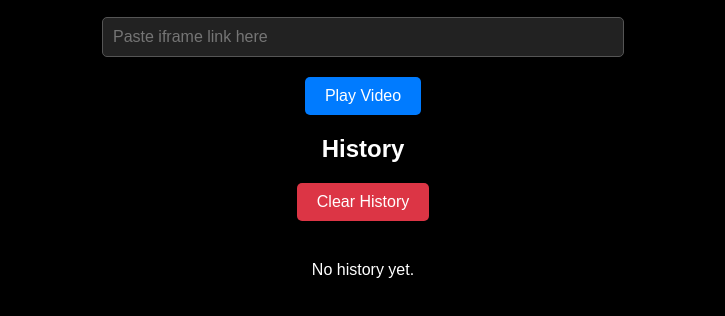
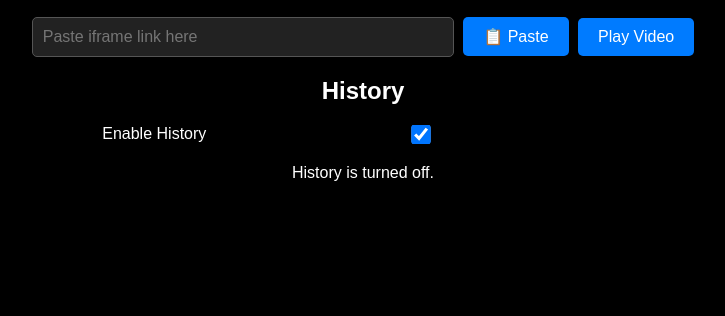
Before and after one commit to kartstest/video-player, a plain HTML site: page index.html in a window 1280 px wide. Shown: the part 60-376 px from the top of the page, without its empty margins (277-1002 px from the left). Drawn offline with Linux system fonts and the light colour scheme.

Commit message:
Update index.html

```diff
--- a/index.html
+++ b/index.html
@@ -1,8 +1,8 @@
 <!DOCTYPE html>
 <html lang="en">
 <head>
-    <meta charset="UTF-8">
-    <meta name="viewport" content="width=device-width, initial-scale=1.0">
+  <meta charset="UTF-8" />
+  <meta name="viewport" content="width=device-width, initial-scale=1.0"/>
   <title>Video Player with History</title>
   <style>
     body {
@@ -13,23 +13,28 @@
       background-color: #000;
       color: #fff;
     }
-        h1, h2 {
+    h1 {
+      margin: 20px 0;
+      color: #fff;
+      cursor: pointer;
+    }
+    h2 {
       margin: 20px 0;
       color: #fff;
     }
     input {
       padding: 10px;
       width: 60%;
-            max-width: 500px;
+      max-width: 400px;
       border: 1px solid #555;
       border-radius: 5px;
-            margin-bottom: 20px;
       font-size: 16px;
       background-color: #222;
       color: #fff;
     }
     button {
       padding: 10px 20px;
+      margin-left: 5px;
       background-color: #007BFF;
       color: white;
       border: none;
@@ -87,26 +92,99 @@
     #clearHistoryBtn:hover {
       background-color: #a71d2a;
     }
+    #historyToggleContainer {
+      margin: 20px;
+    }
+    #historyToggle {
+      transform: scale(1.5);
+      margin-left: 10px;
+      vertical-align: middle;
+      cursor: pointer;
+    }
   </style>
 </head>
 <body>
-    <h1>Video Player</h1>
-    <input type="text" id="videoLink" placeholder="Paste iframe link here">
-    <br>
+  <!-- 2. Home/Refresh button -->
+  <h1 id="homeButton">Video Player</h1>
+
+  <!-- 3. Input + paste-from-clipboard + Play -->
+  <div>
+    <input
+      type="text"
+      id="videoLink"
+      placeholder="Paste iframe link here"
+      autocomplete="off"
+    />
+    <button onclick="pasteFromClipboard()">📋 Paste</button>
     <button onclick="playVideo()">Play Video</button>
+  </div>
+
   <div id="videoContainer"></div>
 
   <h2>History</h2>
+  <!-- 1. Toggle history on/off -->
+  <div id="historyToggleContainer">
+    <label for="historyToggle">
+      Enable History
+      <input type="checkbox" id="historyToggle" />
+    </label>
+  </div>
   <button id="clearHistoryBtn" onclick="clearHistory()">Clear History</button>
   <div class="history-container" id="historyContainer"></div>
 
   <script>
+    // Initialize settings
+    const HISTORY_KEY = 'iframeHistory';
+    const TOGGLE_KEY = 'historyEnabled';
+
+    // Load history-enabled setting
+    const historyToggle = document.getElementById('historyToggle');
+    historyToggle.checked = JSON.parse(localStorage.getItem(TOGGLE_KEY)) ?? true;
+    historyToggle.addEventListener('change', () => {
+      localStorage.setItem(TOGGLE_KEY, JSON.stringify(historyToggle.checked));
+      loadHistory();
+    });
+
+    // 2. Home button resets player and input
+    document.getElementById('homeButton').addEventListener('click', () => {
+      document.getElementById('videoContainer').innerHTML = '';
+      document.getElementById('videoLink').value = '';
+    });
+
+    // 3. Paste from clipboard
+    async function pasteFromClipboard() {
+      try {
+        const text = await navigator.clipboard.readText();
+        document.getElementById('videoLink').value = text;
+      } catch (err) {
+        alert('Failed to read clipboard: ' + err);
+      }
+    }
+
+    // 4. Trigger Play on Enter
+    document
+      .getElementById('videoLink')
+      .addEventListener('keydown', (e) => {
+        if (e.key === 'Enter') {
+          e.preventDefault();
+          playVideo();
+        }
+      });
+
     // Load history from localStorage
-        const loadHistory = () => {
-            const history = JSON.parse(localStorage.getItem('iframeHistory')) || [];
+    function loadHistory() {
+      const enabled = JSON.parse(localStorage.getItem(TOGGLE_KEY));
       const historyContainer = document.getElementById('historyContainer');
+      const clearBtn = document.getElementById('clearHistoryBtn');
+      if (!enabled) {
+        historyContainer.innerHTML = '<p>History is turned off.</p>';
+        clearBtn.style.display = 'none';
+        return;
+      }
+      clearBtn.style.display = 'inline-block';
+
+      const history = JSON.parse(localStorage.getItem(HISTORY_KEY)) || [];
       historyContainer.innerHTML = '';
-
       if (history.length === 0) {
         historyContainer.innerHTML = '<p>No history yet.</p>';
         return;
@@ -128,48 +206,56 @@
         div.appendChild(btnDelete);
         historyContainer.appendChild(div);
       });
-        };
+    }
 
     // Save a new iframe to history
-        const saveToHistory = (iframe) => {
-            const history = JSON.parse(localStorage.getItem('iframeHistory')) || [];
+    function saveToHistory(iframe) {
+      if (!JSON.parse(localStorage.getItem(TOGGLE_KEY))) return; // skip if disabled
+
+      const history = JSON.parse(localStorage.getItem(HISTORY_KEY)) || [];
       history.push(iframe);
-            localStorage.setItem('iframeHistory', JSON.stringify(history));
+      localStorage.setItem(HISTORY_KEY, JSON.stringify(history));
       loadHistory();
-        };
+    }
 
     // Delete a specific iframe from history
-        const deleteHistory = (index) => {
-            const history = JSON.parse(localStorage.getItem('iframeHistory')) || [];
+    function deleteHistory(index) {
+      const history = JSON.parse(localStorage.getItem(HISTORY_KEY)) || [];
       history.splice(index, 1);
-            localStorage.setItem('iframeHistory', JSON.stringify(history));
+      localStorage.setItem(HISTORY_KEY, JSON.stringify(history));
       loadHistory();
-        };
+    }
 
     // Clear entire history
-        const clearHistory = () => {
-            if (confirm('Are you sure you want to clear the entire history?')) {
-                localStorage.removeItem('iframeHistory');
+    function clearHistory() {
+      if (
+        confirm('Are you sure you want to clear the entire history?')
+      ) {
+        localStorage.removeItem(HISTORY_KEY);
         loadHistory();
       }
-        };
+    }
 
     // Play video and save to history
-        const playVideo = () => {
-            const videoLink = document.getElementById('videoLink').value.trim();
+    function playVideo() {
+      const input = document.getElementById('videoLink');
+      const videoLink = input.value.trim();
       const videoContainer = document.getElementById('videoContainer');
 
+      if (!videoLink) {
+        alert('Please enter an iframe link first.');
+        return;
+      }
       if (!videoLink.startsWith('<iframe') || !videoLink.endsWith('</iframe>')) {
         alert('Please paste a valid iframe embed code.');
         return;
       }
-
       videoContainer.innerHTML = videoLink;
       saveToHistory(videoLink);
-            document.getElementById('videoLink').value = '';
-        };
+      input.value = '';
+    }
 
-        // Load history on page load
+    // On page load
     window.onload = loadHistory;
   </script>
 </body>
```
Lines whose indentation alone changed are shown as unchanged.
